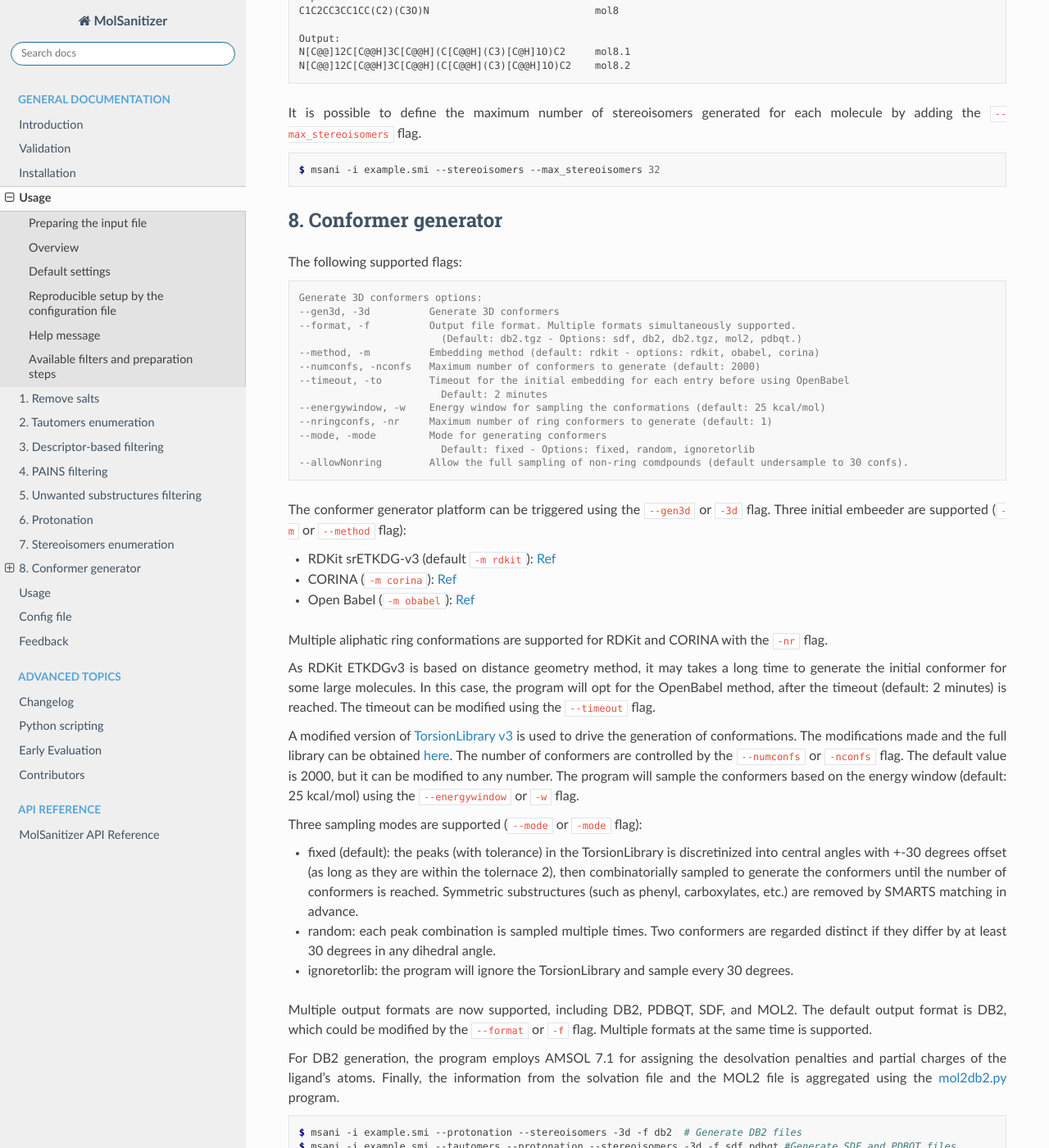
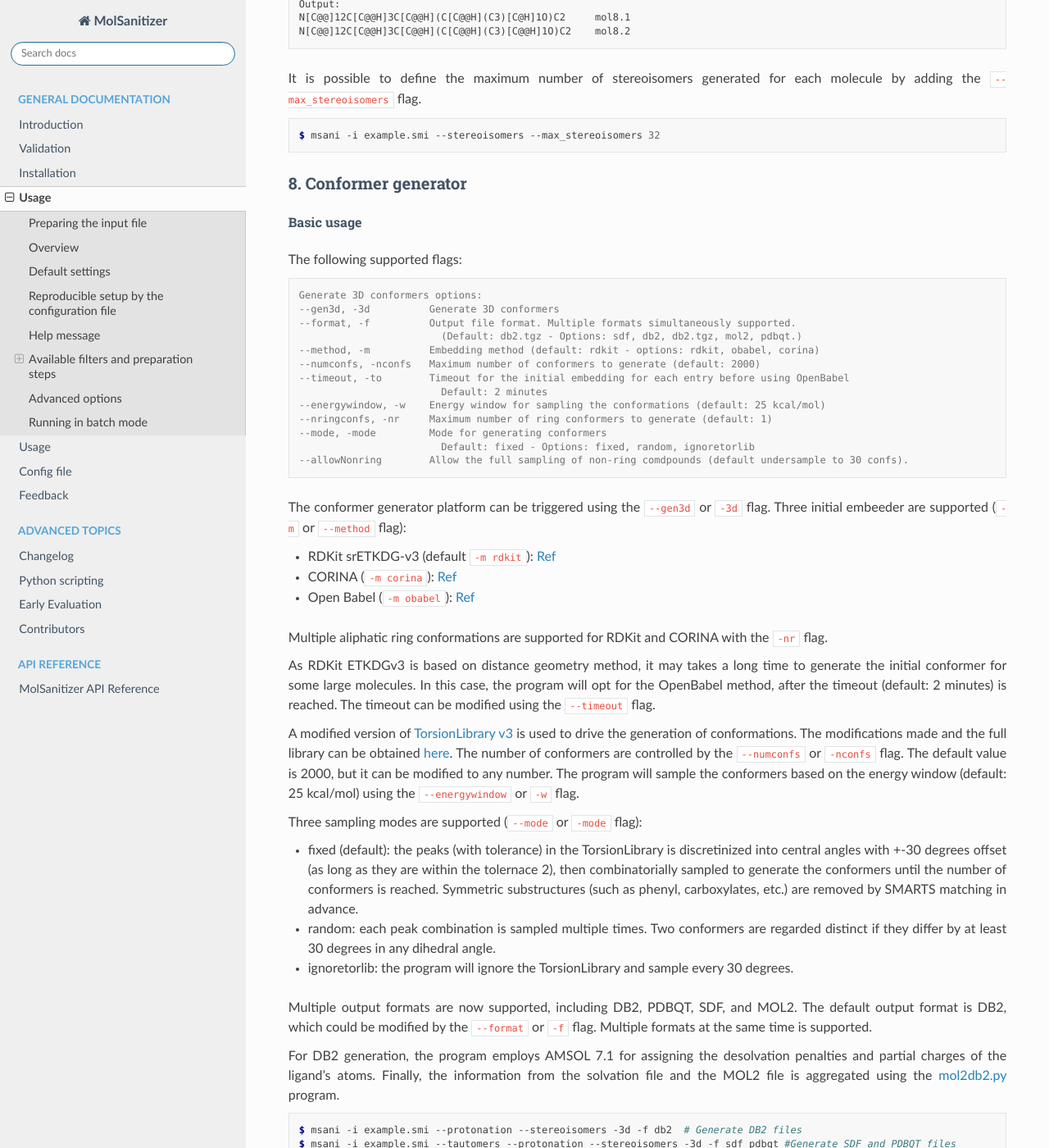
Before and after one commit to Carlssonlab/MolSanitizer, a Sphinx documentation site: the page built from docs/source/usage.rst, in a window 1280 px wide and 1400 px high, scrolled down 6264 px. Shown: the whole window at 82% size. Built offline with Sphinx 7.4.7 and the Read the Docs theme 3.1.0, drawn with Linux system fonts in a browser that asks for light colours; some of the changed text lies outside the part shown.

Commit message:
Fix level inconsistency in usage.rst

```diff
--- a/docs/source/usage.rst
+++ b/docs/source/usage.rst
@@ -2,7 +2,7 @@
 =================================
 
 Preparing the input file
-************************
+-----------------------------------
 
 The program requires a white-space or tab-delimited file containing two columns (SMILES, moleculeID) without headers.
 
@@ -23,7 +23,7 @@
     CC(C)CC(CNC(=O)C1CSC1)C(=O)N[C@H]1C[C@@H](O)[C@H](F)C1 |&1:16,18,20|	Cmp0003
 
 Overview
-************************
+-----------------------------------
 
 The pipeline contains six preparation and/or filtering steps, which can be used simultaneously to prepare the database:
 
@@ -48,7 +48,7 @@
 
 
 Default settings
-**********************
+-----------------------------------
 
 Many of the default values of msani described below, both in the SINGLE MODE and BATCH MODE can be modified in `msani/msani_configurations.yaml <https://github.com/phonglam3103/msani/blob/main/msani_configurations.yaml>`_ file. It is for the convenience of the  user so that he/she does not have to specify the values (such as numConfs, --max_stereoisomers, etc) every time the program is run. If the user specify the values in the command line, the values in the configuration file will be overwritten.
 
@@ -78,12 +78,12 @@
 
 
 Reproducible setup by the configuration file
-*********************************************
+-----------------------------------------------
 
 The program can be run with the configuration file by using the ``--config`` flag. The path to the configuration file should be provided. Refer to the :doc:`config` section for more details on the configuration file.
 
 Help message
-************
+-----------------------------------
 
 **Use the** ``--help (-h)`` **flag for more information.**
 
@@ -173,10 +173,11 @@
     --version, -v         Show the current version of MolSanitizer
 
 Available filters and preparation steps
-***************************************
+-------------------------------------------
 
 1. Remove salts
-================
+~~~~~~~~~~~~~~~
+
 
 To use the remove salts function, simply use the ``--removesalts`` flag. The program uses a predefined salt list in `msani/Data/salt_stripping.txt <https://github.com/phonglam3103/msani/blob/main/msani/Data/salt_stripping.txt>`_ to remove the salts, which contain both organic and inorganic salts commonly used in medicinal chemistry. Since the 0.2.3 version, Salt Remover will also remove the smaller fragments in the same molecule entry and only retain the largest one.
 
@@ -187,7 +188,8 @@
     $ msani -i example.smi --removesalts
 
 2. Tautomers enumeration
-============================
+~~~~~~~~~~~~~~~~~~~~~~~~~~~~~~
+
 
 
 The tautomers could be generated using the ``--tautomers`` flag. msani uses a two-step approach for the enumeration of tautomers. First, the canonical tautomer from the scoring function of ``rdMolStandardize.TautomerEnumerator`` is used. Then, the exceptions are corrected using the expert-curated SMARTS rules. The SMARTS rules are readily accessible at `msani/Data/tautomers.txt <https://github.com/phonglam3103/msani/blob/main/msani/Data/tautomers.txt>`_.
@@ -197,7 +199,7 @@
     $ msani -i example.smi --tautomers
 
 3. Descriptor-based filtering
-==============================
+~~~~~~~~~~~~~~~~~~~~~~~~~~~~~~~~~~~~~~
 
 The following descriptors are supported for filtering: heavy atoms (HA), logP, hydrogen bond acceptors (HBA), hydrogen bond donors (HBD), molecular weight (MW), and number chiral centers. The descriptors can be filtered using the following flags:
 ``--ha``, ``--logp``, ``--hba``, ``--hbd``, ``--mw``, and ``--chiral``. The filtering can be done using the following formats:
@@ -216,7 +218,7 @@
 
 
 4. PAINS filtering
-==================
+~~~~~~~~~~~~~~~~~~~~~~~~~~~~~~~
 
 Molecules that contain PAINS substructures can be efficiently eliminated using the ``--pains`` flag. The violated structures will be stored in the **_rejected** file.
 
@@ -235,7 +237,7 @@
     CCCCN(Cc1ccc(OS(=O)(=O)F)cc1)Cc1ccccc1O           Z4607533150   "PAINS violation: Mannich_a(296)"
 
 5. Unwanted substructures filtering
-====================================
+~~~~~~~~~~~~~~~~~~~~~~~~~~~~~~~~~~~~~~~
 
 Molecules that contain unwanted substructures can be efficiently eliminated using the ``--unwanted`` flag. msani uses an expert-curated list that contains undesirable substructures, accompanied by the reasons and references for filtering. The list can be obtained from `msani/Data/filter_out.csv <https://github.com/phonglam3103/msani/blob/main/msani/Data/filter_out.csv>`_.
 
@@ -262,7 +264,7 @@
     $ msani -i example.smi --unwanted all --custom templates.tsv
 
 6. Protonation
-============================
+~~~~~~~~~~~~~~~~~~~~~~~~~~~~~~~~~~~~~~~
 
 msani supports the assignment of protonation states at various pH values using the ``--protonation`` flag. By default, the pH is set to 7 (configurable via ``-p`` or ``--pH``), and the pH range is set to 0 (specified using ``-r`` or ``--range``). This configuration protonates molecules at a specific pH of 7. However, it is also possible to enumerate potential protonation states across a pH range. For instance, setting ``--range 2`` explores pH values within 7 ± 2. The program evaluates each pH value in the specified range and assigns the possible protonation states of the molecule at those pH levels. Only unique products are output to a file. Functional groups with multiple protonation possibilities (e.g., piperazine, amidine) are expanded, with an underscore (`_`) appended to their names to indicate variations.
 
@@ -286,7 +288,7 @@
 
 
 7. Stereoisomers enumeration
-============================
+~~~~~~~~~~~~~~~~~~~~~~~~~~~~~~~~~~~~~~~
 
 
 Stereoisomers enumeration will be considered for unspecified chiral centers using the ``--stereoisomers`` flag. For an entry that contains multiple stereoisomers, its ID will be expanded (e.g., mol8 -> mol8.1, mol8.2).
@@ -311,10 +313,11 @@
     $ msani -i example.smi --stereoisomers --max_stereoisomers 32
 
 8. Conformer generator
-============================
+~~~~~~~~~~~~~~~~~~~~~~~~~~~~~~~~~~~~~~~
 
 Basic usage
----------------------------------------
+^^^^^^^^^^^^^^
+
 
 The following supported flags:
 
@@ -336,9 +339,9 @@
 
 The conformer generator platform can be triggered using the ``--gen3d`` or ``-3d`` flag. Three initial embeeder are supported (``-m`` or ``--method`` flag):
 
-* RDKit srETKDG-v3 (default ``-m rdkit``): `Ref <https://pubs.acs.org/doi/10.1021/acs.jcim.0c00025>`_
-* CORINA (``-m corina``): `Ref <https://doi.org/10.1016/0898-5529(90)90156-3>`_
-* Open Babel (``-m obabel``): `Ref <https://jcheminf.biomedcentral.com/articles/10.1186/s13321-019-0372-5>`_
+* RDKit srETKDG-v3 (default ``-m rdkit``): `Ref <https://pubs.acs.org/doi/10.1021/acs.jcim.0c00025>`__
+* CORINA (``-m corina``): `Ref <https://doi.org/10.1016/0898-5529(90)90156-3>`__
+* Open Babel (``-m obabel``): `Ref <https://jcheminf.biomedcentral.com/articles/10.1186/s13321-019-0372-5>`__
 
 Multiple aliphatic ring conformations are supported for RDKit and CORINA with the ``-nr`` flag.
 
@@ -363,7 +366,7 @@
     $ msani -i example.smi --tautomers --protonation --stereoisomers -3d -f sdf pdbqt #Generate SDF and PDBQT files
 
 Customization of the torsion definition
----------------------------------------
+^^^^^^^^^^^^^^^^^^^^^^^^^^^^^^^^^^^^^^^^^^^^
 
 It is possible to add and/or modify the torsion definitions in the TorsionLibrary without modifying the Torlib file by the ``--torsion`` flag. The flag accepts a file which defines multiple SMARTS patterns definining rotatable bonds with the expected dihedral angles. To create a template for the torsion definition file, use the ``--create_torsion`` flag. The template will be saved in the **custom_torsion_templates.txt** file:
 
@@ -391,7 +394,7 @@
     $ msani -i example.smi --torsion custom_torsion_templates.txt -3d -f db2
 
 Advanced options
-*********************
+-----------------------------------
 
 The advanced options can be accessed using the ``--help_advanced`` or ``-xh`` flag. The advanced options are not recommended for general users, but they can be useful for advanced users who want to customize the program's behavior. The following advanced options are available:
 
@@ -415,7 +418,7 @@
 
 
 Running in batch mode
-*********************
+-----------------------------------
 
 
 msani now supports the batch mode ``msani_batch``, which allows handling bigger SMILES databases on the SLURM-based cluster. Nearly all the flags supported by the standalone msani are supported by the batch mode. In principle, ``msani_batch`` will split the input file into chunks of smaller input files, which is defined by the ``-l`` or ``--lines_per_job`` flag (default: 200). The split files will then be submitted to the SLURM cluster using an array of jobs. By default, a maximum of 500 jobs will be submitted simultaneously to avoid interfering with other users within the same project, but you can change this limit with the ``--max_jobs`` flag.
```
